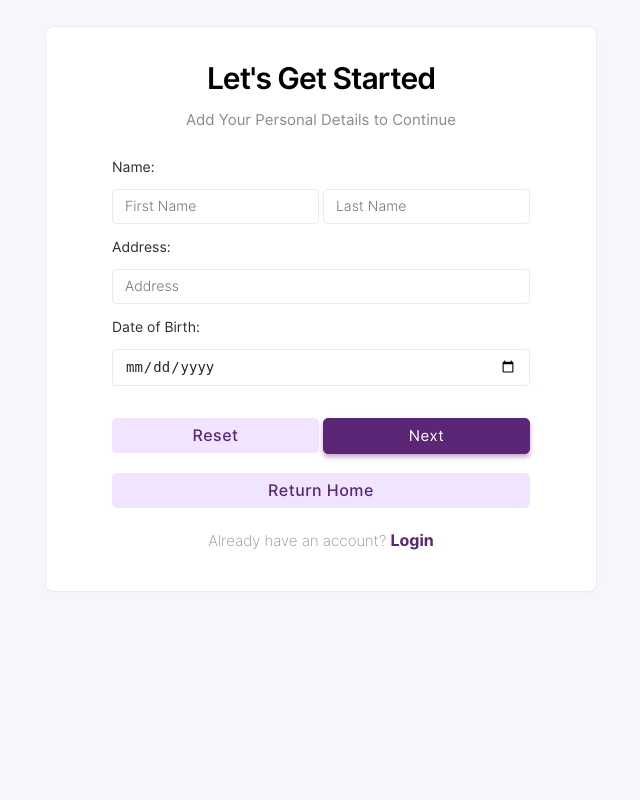
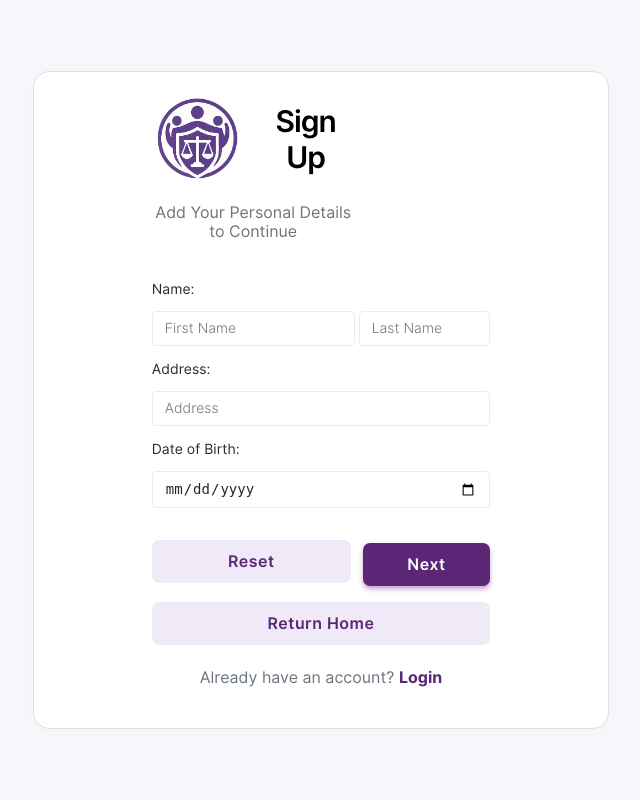
Before and after one commit to b1llchavez/SafeSpacePH, a PHP site: page /signup.php in a window 1280 px wide. Shown: the whole page, without its empty margins (319-959 px from the left). Run offline with PHP 8.4, Linux system fonts and the light colour scheme.

Commit message:
i give up

```diff
--- a/signup.php
+++ b/signup.php
@@ -7,30 +7,45 @@
     <link rel="stylesheet" href="css/animations.css">
     <link rel="stylesheet" href="css/main.css">
     <link rel="stylesheet" href="css/signup.css">
-        <link rel="icon" type="image/png" href="img/logo.png">
+    <link rel="icon" type="image/png" href="img/logo.png">
     <title>Sign Up | SafeSpace PH</title>
+
+    <style>
+        /* --- LAYOUT REFINEMENTS --- */
+
+        /* Ensure the body takes up the full viewport height */
+        html, body {
+            height: 100%;
+            margin: 0;
+            padding: 0;
+            overflow: hidden; /* Prevent scrolling on the main page */
+        }
+
+        /* Center the login form vertically and horizontally */
+        body {
+            display: flex;
+            justify-content: center;
+            align-items: center;
+            background-color: #F6F7FA; /* Match background from login.css */
+        }
+    </style>
 
 </head>
 <body>
 <?php
-
-
 
 session_start();
 
 $_SESSION["user"]="";
 $_SESSION["usertype"]="";
 
+//Set the session
 date_default_timezone_set('Asia/Kolkata');
 $date = date('Y-m-d');
 
 $_SESSION["date"]=$date;
 
-
-
 if($_POST){
-
-
 
     $_SESSION["personal"]=array(
         'fname'=>$_POST['fname'],
@@ -39,29 +54,27 @@ if($_POST){
         'dob'=>$_POST['dob']
     );
 
-
     print_r($_SESSION["personal"]);
     header("location: create-account.php");
-
-
-
-
 }
 
 ?>
 
-
-    <center>
     <div class="container">
-        <table border="0">
+        <table border="0" style="margin: 0;padding: 0;width: 60%; margin: auto;">
             <tr>
-                <td colspan="2">
-                    <p class="header-text">Let's Get Started</p>
+                <td style="display: flex; justify-content: center; align-items: center; padding-bottom: 0px; padding-top: 20px;">
+                    <img src="img/logo.png" alt="SafeSpace PH Logo" style="width: 90px; height: auto; margin-right: 15px;">
+                    <p class="header-text" style="margin: 0;">Sign Up</p>
+                </td>
+            </tr>
+            <tr>
+                <td>
                     <p class="sub-text">Add Your Personal Details to Continue</p>
                 </td>
             </tr>
+            <form action="" method="POST" >
             <tr>
-                <form action="" method="POST" >
                 <td class="label-td" colspan="2">
                     <label for="name" class="form-label">Name: </label>
                 </td>
@@ -100,16 +113,17 @@ if($_POST){
             </tr>
 
             <tr>
-                <td>
+                 <td style="padding-right: 5px;">
                     <input type="reset" value="Reset" class="login-btn btn-primary-soft btn" >
                 </td>
-                <td>
+                <td style="padding-left: 5px;">
                     <input type="submit" value="Next" class="login-btn btn-primary btn">
                 </td>
             </tr>
+            </form>
             <tr>
                 <td colspan="2">
-                    <button type="button" onclick="window.location.href='index.html';" class="back-btn btn btn-primary-soft">
+                    <button type="button" onclick="window.location.href='index.html';" class="back-btn btn-primary-soft btn">
                         Return Home
                     </button>
                 </td>
@@ -117,33 +131,65 @@ if($_POST){
             <tr>
                 <td colspan="2">
                     <br>
-                    <label for="" class="sub-text" style="font-weight: 280;">Already have an account&#63; </label>
+                    <label for="" class="sub-text">Already have an account? </label>
                     <a href="login.php" class="hover-link1 non-style-link">Login</a>
                     <br><br><br>
                 </td>
             </tr>
+        </table>
+    </div>
 
-                    </form>
-            </tr>
-        </table>
+<style>
+/* --- VISUAL IMPROVEMENTS & STYLE SYNC --- */
 
-    </div>
-</center>
-<style>
-.login-btn {
-  width: 100%;
+/* Match container style with admin modals */
+.container {
+    border-radius: 16px !important;
+    border: 1px solid #e0e0e0 !important;
 }
 
-.back-btn {
-  width: 100%;
+/* More welcoming sub-text */
+.sub-text {
+  font-size: 16px !important;
+  color: rgb(108, 117, 125) !important;
+  margin-bottom: 25px;
 }
 
-@keyframes shake {
-  0% { transform: translateX(0); }
-  25% { transform: translateX(-4px); }
-  50% { transform: translateX(4px); }
-  75% { transform: translateX(-4px); }
-  100% { transform: translateX(0); }
+/* Input field style to match theme */
+.input-text:focus {
+    border-color: #5A2675 !important;
+    box-shadow: 0 0 0 2px #e2d8fa !important; /* Soft purple glow */
+}
+
+/* Base button style to match admin modal buttons */
+.btn {
+    border: none;
+    border-radius: 7px;
+    padding: 12px 28px;
+    font-size: 16px;
+    font-weight: 600;
+    cursor: pointer;
+    transition: background-color 0.2s, box-shadow 0.2s;
+    width: 100%;
+}
+
+/* Primary "Login" button style */
+.btn-primary {
+    background-color: #5A2675;
+    color: white;
+    margin-bottom: 10px; /* Spacing between buttons */
+}
+.btn-primary:hover {
+    background-color: #4a2061; /* Darker purple on hover */
+}
+
+/* Soft "Return Home" button style */
+.btn-primary-soft {
+    background: #f0e9f7;
+    color: #5A2675;
+}
+.btn-primary-soft:hover {
+    background-color: #9D72B3; /* More visible lavender on hover */
 }
 </style>
 </body>
```
